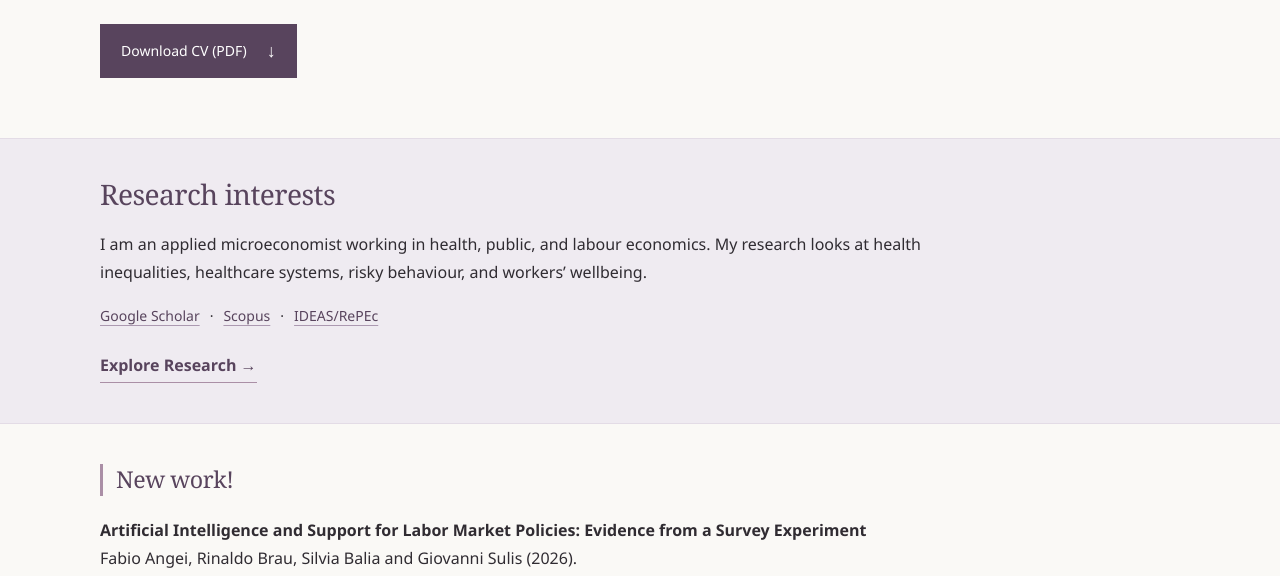
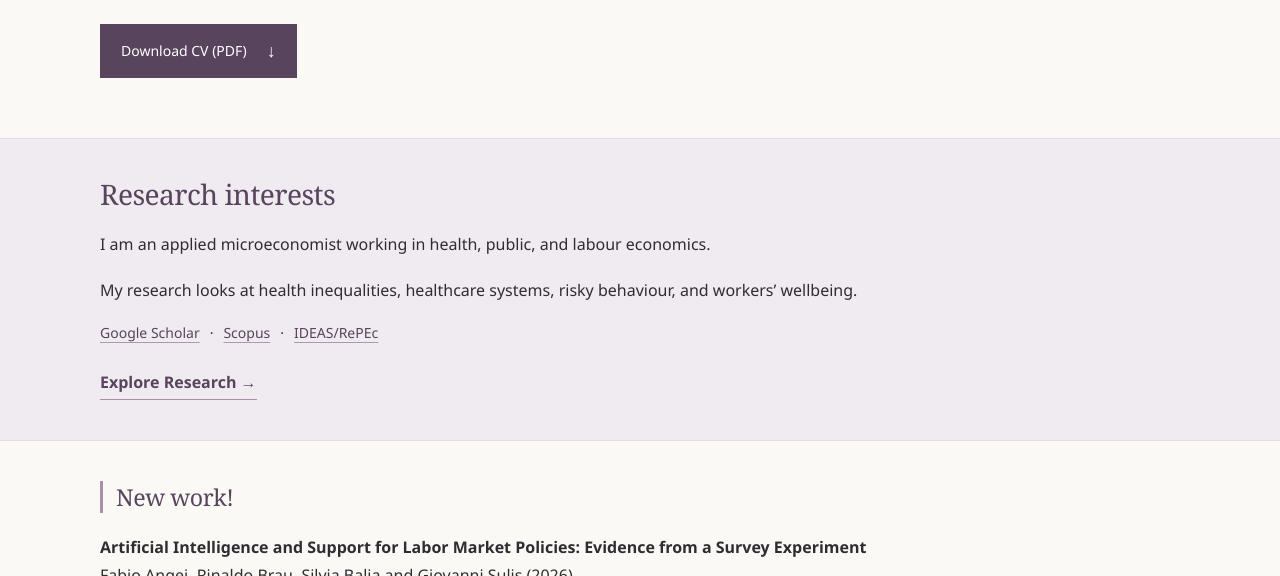
Before and after one commit to silviabalia/silviabalia.github.io, a plain HTML site: page index.html in a window 1280 px wide. Shown: the part 524-1100 px from the top of the page. Drawn offline with Linux system fonts and the light colour scheme.

Commit message:
Refactor research interests paragraph in index.html
Split the research interests paragraph into two separate paragraphs for better readability.

```diff
--- a/index.html
+++ b/index.html
@@ -38,7 +38,8 @@
     <section class="research-band" aria-labelledby="interests-title">
       <div class="container research-intro">
         <h2 id="interests-title">Research interests</h2>
-        <p>I am an applied microeconomist working in health, public, and labour economics. My research looks at health inequalities, healthcare systems, risky behaviour, and workers’ wellbeing.</p>
+        <p>I am an applied microeconomist working in health, public, and labour economics.
+        <p>My research looks at health inequalities, healthcare systems, risky behaviour, and workers’ wellbeing.</p>
         <p class="profile-links"><a href="https://scholar.google.it/citations?user=nyAj21wAAAAJ&amp;hl=it">Google Scholar</a> · <a href="https://www.scopus.com/authid/detail.uri?authorId=13007463800">Scopus</a> · <a href="https://ideas.repec.org/f/pba418.html">IDEAS/RePEc</a></p>
         <a class="explore-link" href="research.html">Explore Research <span aria-hidden="true">→</span></a>
       </div>
```
